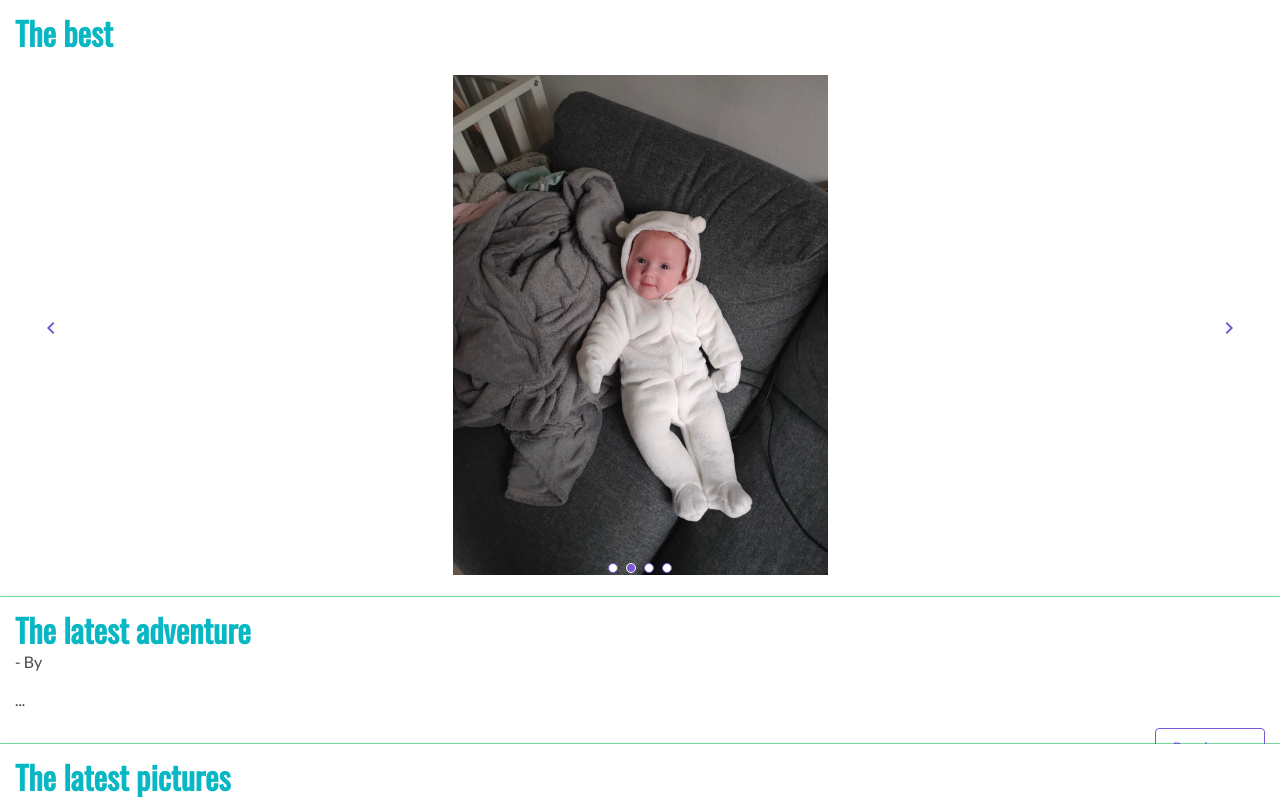
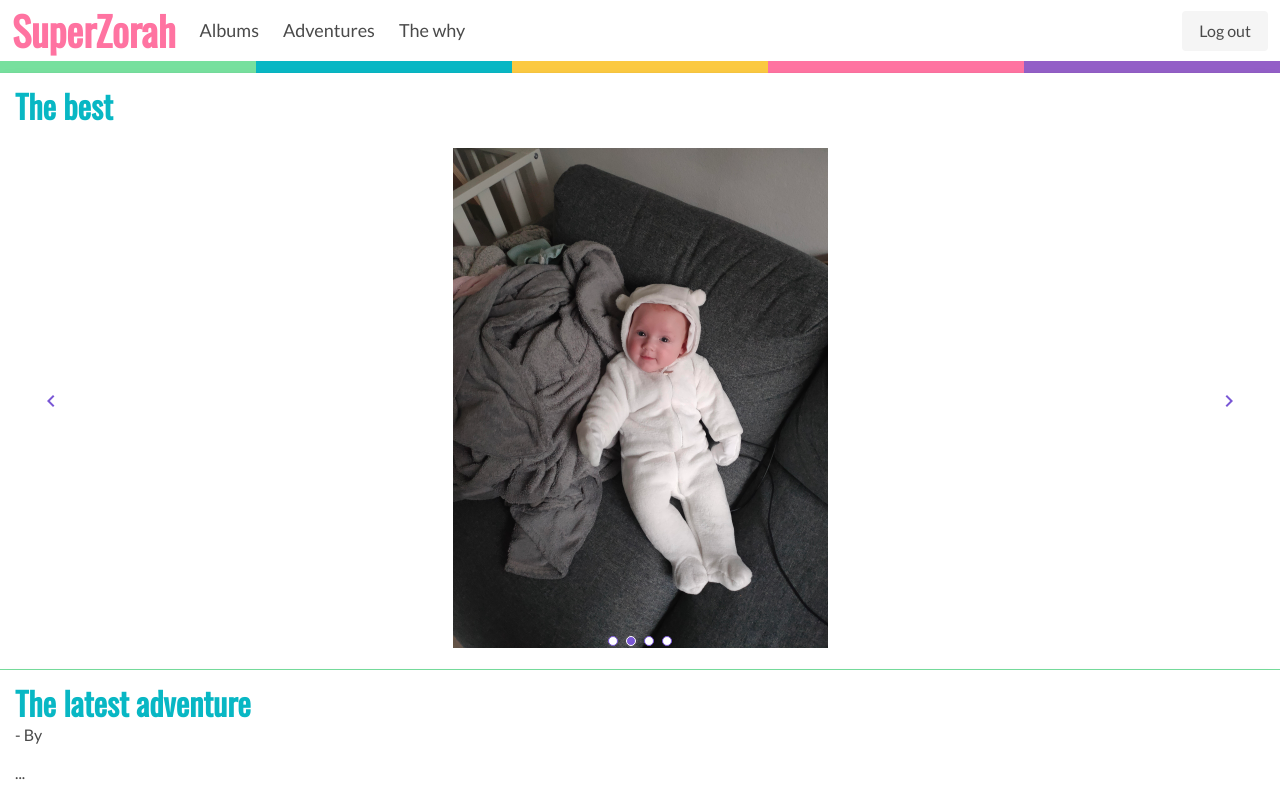
Before and after one commit to Driven384/SuperZorahAdventures, a Vue app: page /#/ in a window 1280 px wide. Before the commit this address led to /#/adventure/1. Shown: the top 799 px of the page. Built offline with nearby package versions, Linux system fonts and the light colour scheme; no server answers; the database is empty.

Commit message:
put navbar back for now

```diff
--- a/src/App.vue
+++ b/src/App.vue
@@ -3,6 +3,19 @@
     <login />
 
     <navbar v-if="isSignedIn" />
+
+    <div class="columns is-mobile">
+      <div class="column" style="background-color:#77E09E;">
+      </div>
+      <div class="column" style="background-color:#08b7c4;">
+      </div>
+      <div class="column" style="background-color:#fbc941;">
+      </div>
+      <div class="column" style="background-color:#ff73a1;">
+      </div>
+      <div class="column" style="background-color:#935fc7;">
+      </div>
+    </div>
 
     <router-view v-if="isSignedIn"></router-view>
   </div>
--- a/src/components/NavBar.vue
+++ b/src/components/NavBar.vue
@@ -1,5 +1,5 @@
 <template>
-    <b-navbar id="navbar" v-if="isLogin">
+    <b-navbar id="navbar">
         <template #brand>
             <b-navbar-item tag="router-link" :to="{ path: '/' }">
               <h2 class="title is-2">SuperZorah</h2>
@@ -16,9 +16,6 @@
           <b-navbar-item tag="router-link" :to="{ path: '/thewhy' }">
               The why
           </b-navbar-item>
-          <b-navbar-item tag="router-link" :to="{ path: '/thewhy' }">
-              The why
-          </b-navbar-item>
         </template>
 
         <template #end>
@@ -31,18 +28,6 @@
           </b-navbar-item>
         </template>
 
-        <div class="columns is-mobile">
-          <div class="column" style="background-color:#77E09E;">
-          </div>
-          <div class="column" style="background-color:#08b7c4;">
-          </div>
-          <div class="column" style="background-color:#fbc941;">
-          </div>
-          <div class="column" style="background-color:#ff73a1;">
-          </div>
-          <div class="column" style="background-color:#935fc7;">
-          </div>
-        </div>
     </b-navbar>
 
 </template>
@@ -51,18 +36,7 @@
 export default {
   name: "NavBar",
 
-  props: ['login'],
-
-  computed: {
-    isLogin: function() {
-      console.log(this.login)
-      return this.login;
-      //return this.item.children && this.item.children.length;
-    },
-  },
-
   created: function() {
-    console.log(this.login)
   }
 };
 </script>
```
Also changed, not shown: 1 other file (tests, documents, lock files or other folders).
